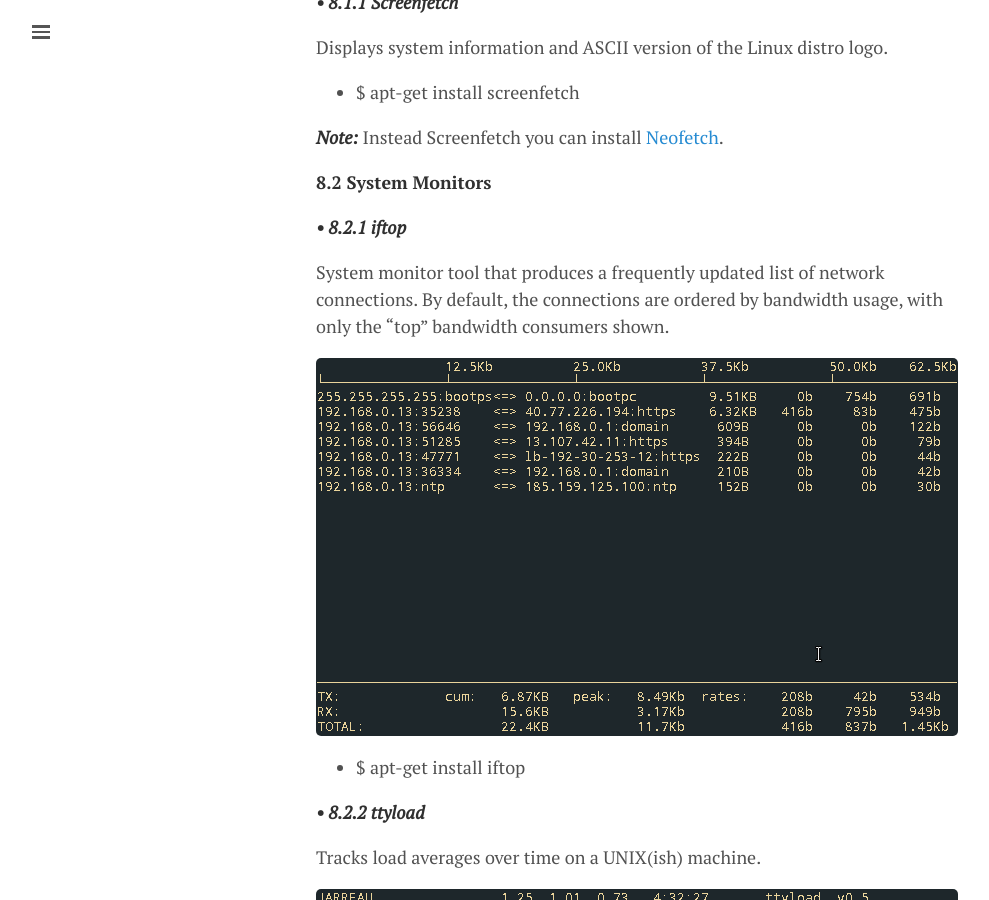
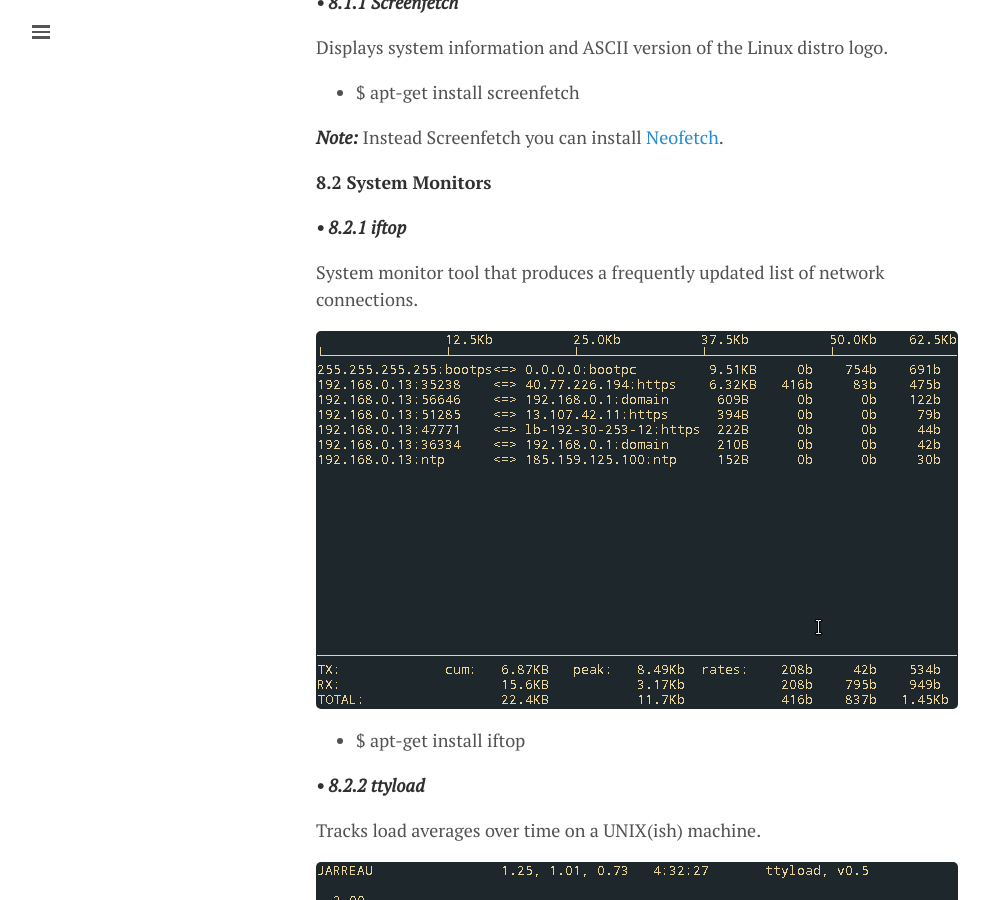
Before and after one commit to lgeurts/lgeurts.github.io, a Jekyll site: the page built from _posts/2017-07-11-bunsenlabs-linux-setup-notes-for dell-inspiron-6000.md, in a window 1280 px wide and 900 px high, scrolled down 12997 px. Shown: the whole window, without its empty margins (0-989 px from the left). Built offline with Jekyll 4.4.1, drawn with Linux system fonts in a browser that asks for light colours; nearby versions of some CDN libraries; comment, search, counter and statistics services are not loaded.

Commit message:
Update 2017-07-11-bunsenlabs-linux-setup-notes-for dell-inspiron-6000.md

```diff
--- a/_posts/2017-07-11-bunsenlabs-linux-setup-notes-for dell-inspiron-6000.md
+++ b/_posts/2017-07-11-bunsenlabs-linux-setup-notes-for dell-inspiron-6000.md
@@ -392,7 +392,7 @@ Displays system information and ASCII version of the Linux distro logo.
 
 ***• 8.2.1 iftop***
 
-System monitor tool that produces a frequently updated list of network connections. By default, the connections are ordered by bandwidth usage, with only the "top" bandwidth consumers shown.
+System monitor tool that produces a frequently updated list of network connections.
 
 ![iftop](/assets/iftop.png)
 
```
